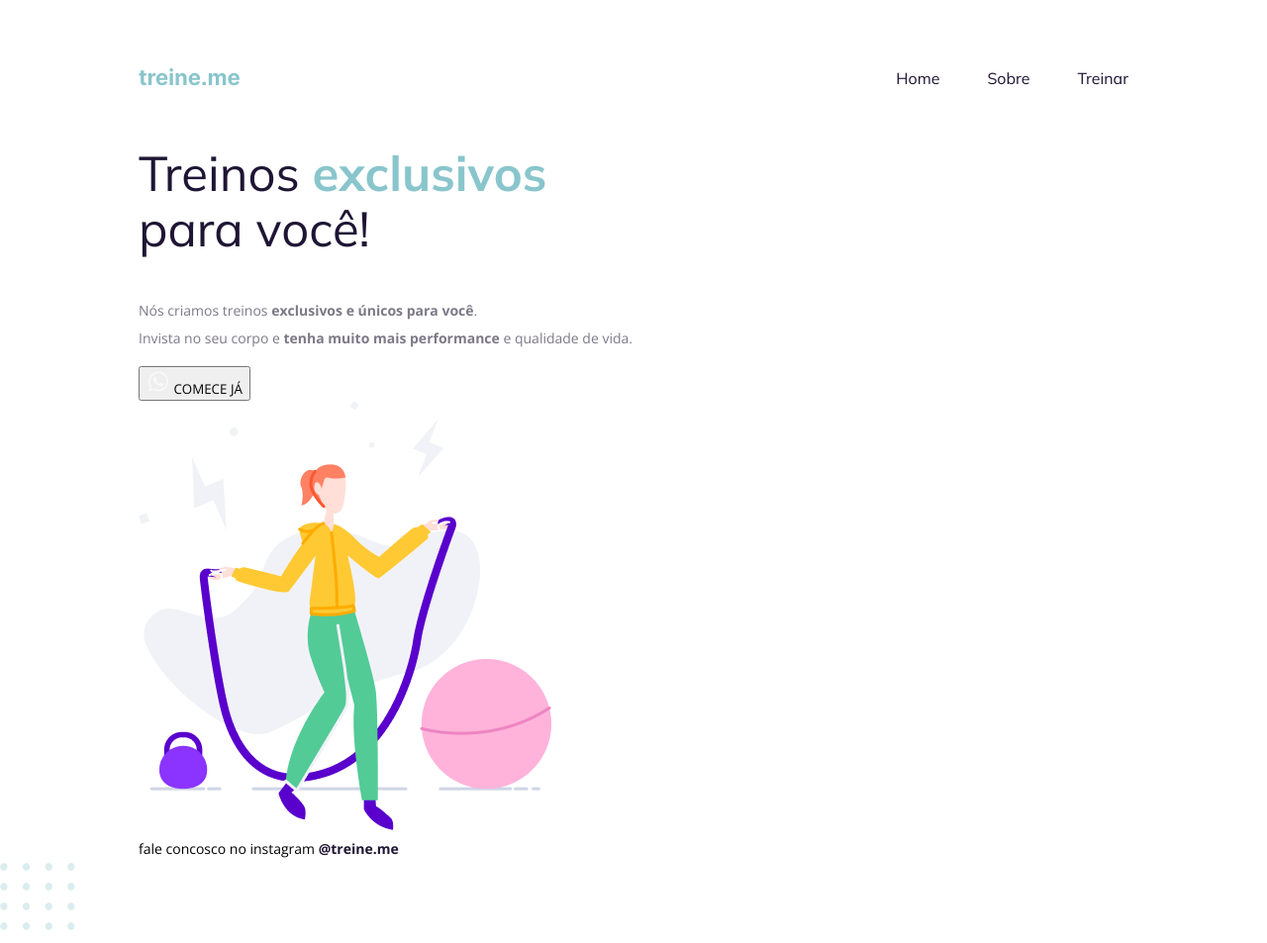
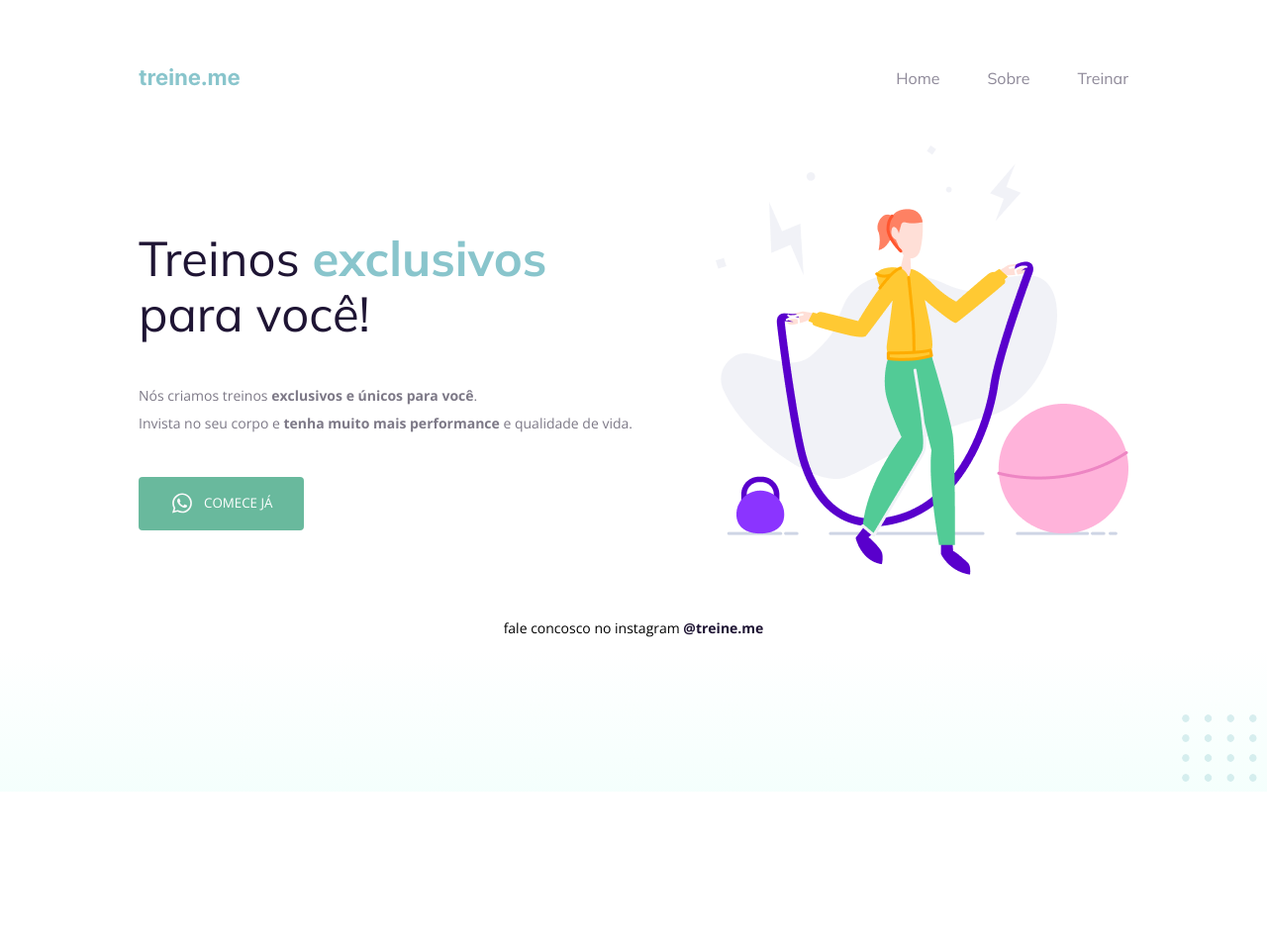
Before and after one commit to FredericoGrz/rocketseat-projeto02, a plain HTML site: page index.html in a window 1280 px wide. Shown: the whole page at 99% size. After the commit the page ends 800 px from the top, so only its background shows below. Drawn offline with nearby package versions, Linux system fonts and the light colour scheme.

Commit message:
Projeto finalizado

```diff
--- a/index.html
+++ b/index.html
@@ -45,7 +45,7 @@
     </footer>
   </div>
 
-  <img src="images/balls.svg" alt="Bolinhas decorativas verdes no canto inferior direito da página">
+  <img id="balls" src="images/balls.svg" alt="Bolinhas decorativas verdes no canto inferior direito da página">
 </body>
 
 </html>
--- a/style.css
+++ b/style.css
@@ -1,13 +1,18 @@
 body {
   margin: 0;
   font-family: 'Open Sans', sans-serif;
+
+  background: linear-gradient(180deg, rgba(227, 255, 248, 0) 82.08%, rgba(227, 255, 248, 0.38) 100%);
+
+  min-height: 100vh;
 }
 
 
 
 .page {
   width: 1000px;
-  margin: 65px auto 0;
+  margin: 0px auto;
+  padding-top: 65px;
 }
 
 nav {
@@ -30,13 +35,25 @@ a {
   text-decoration: none;
 }
 
+ul li a {
+  opacity: 0.5;
+}
+
 ul li a:hover {
   font-weight: bold;
+  opacity: 1;
 }
+
 
 h1,
 ul {
   font-family: 'Mulish', sans-serif;
+}
+
+main {
+  display: flex;
+  justify-content: space-between;
+  align-items: center;
 }
 
 h1 {
@@ -53,22 +70,48 @@ h1 span {
   font-weight: bold;
 }
 
-p {
+section p {
   font-size: 14px;
   line-height: 28px;
   color: #7D7987;
+  margin: 40px 0;
 }
 
 button {
+  color: #FFF;
   text-transform: uppercase;
   font-family: 'Open Sans', sans-serif;
+
+  background: #69B99D;
+  border: none;
+  border-radius: 4px;
+  padding: 14px 32px 15px;
+
+  display: flex;
+  align-items: center;
+  justify-content: center;
+  gap: 10px;
+
+  cursor: pointer;
+}
+
+button:hover {
+  background: #4ea788;
 }
 
 footer {
   font-size: 14px;
   line-height: 28px;
+  text-align: center;
+  margin-top: 40px;
 }
 
 footer a {
   font-weight: bold;
 }
+
+#balls {
+  position: fixed;
+  bottom: 0;
+  right: 0;
+}
```
